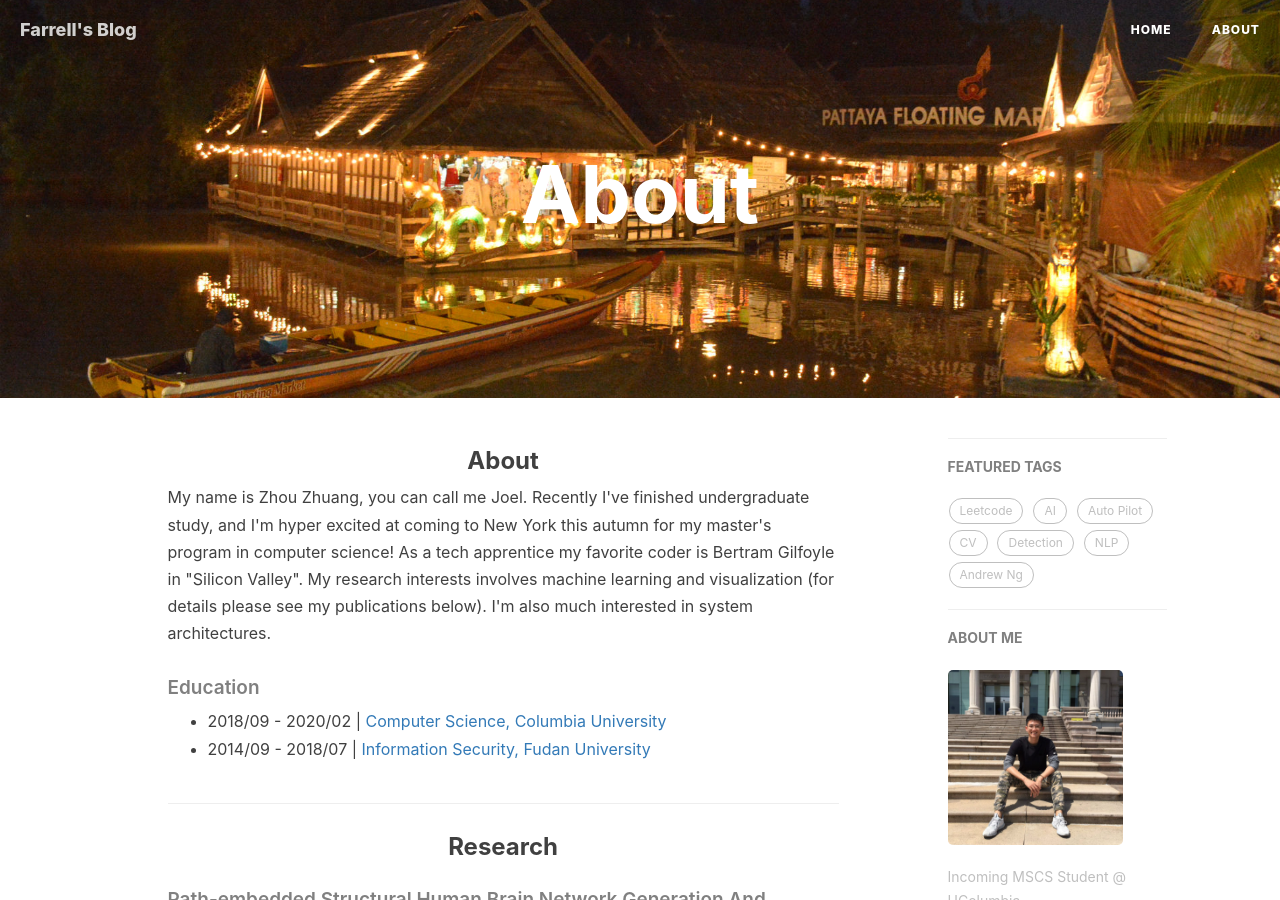
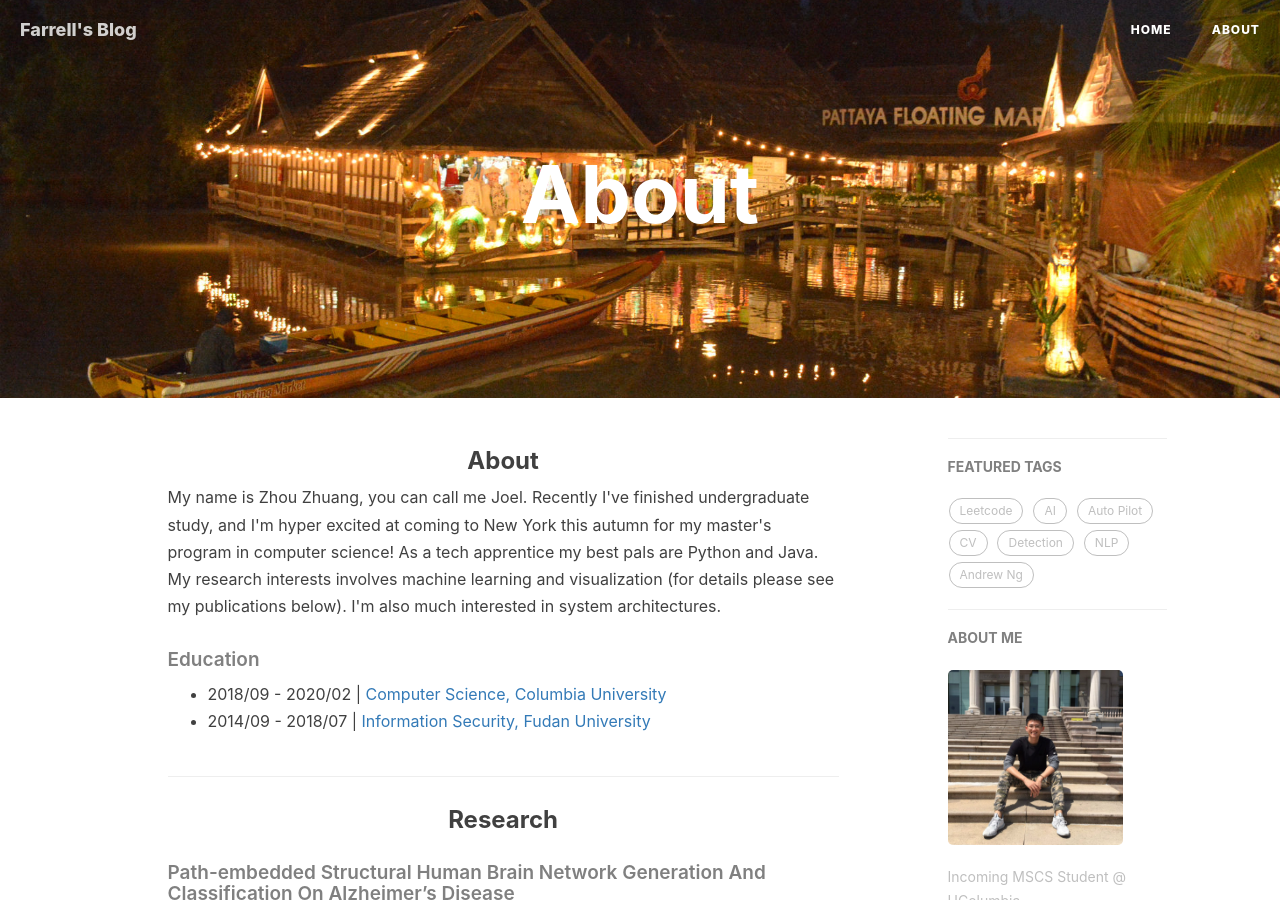
Before and after one commit to farrellsc/farrellsc.github.io, a Jekyll site: the page built from about.html, in a window 1280 px wide and 900 px high. Built offline with Jekyll 4.4.1, drawn with Linux system fonts in a browser that asks for light colours; nearby versions of some CDN libraries; comment, search, counter and statistics services are not loaded.

Commit message:
updated about

```diff
--- a/about.html
+++ b/about.html
@@ -10,7 +10,7 @@ header-img: "img/about-bg.jpg"
     <div class="about-div">
         <header><h3 align="center">About</h3></header>
         <div class="about-text-section">
-            My name is Zhou Zhuang, you can call me Joel. Recently I've finished undergraduate study, and I'm hyper excited at coming to New York this autumn for my master's program in computer science! As a tech apprentice my favorite coder is Bertram Gilfoyle in "Silicon Valley". My research interests involves machine learning and visualization (for details please see my publications below). I'm also much interested in system architectures.<br />
+            My name is Zhou Zhuang, you can call me Joel. Recently I've finished undergraduate study, and I'm hyper excited at coming to New York this autumn for my master's program in computer science! As a tech apprentice my best pals are Python and Java. My research interests involves machine learning and visualization (for details please see my publications below). I'm also much interested in system architectures.<br />
         </div>
         <div class="about-text-section">
             <header><h5>Education</h5></header>
```
